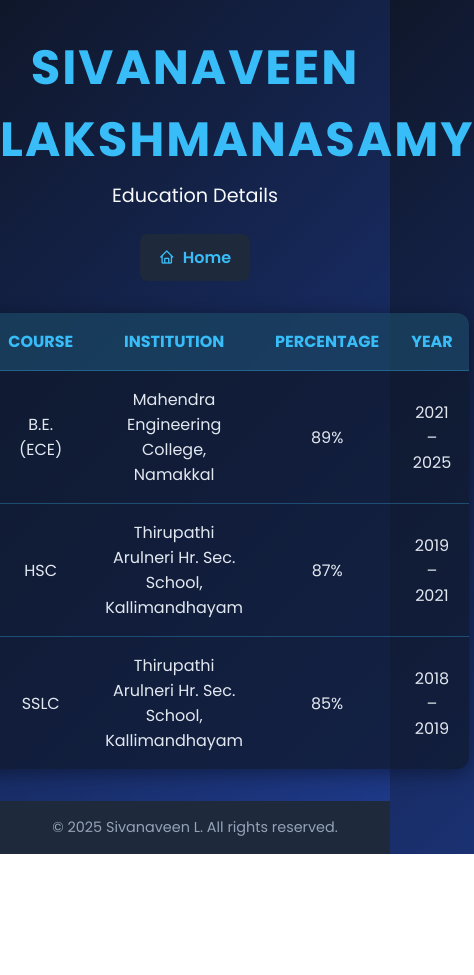
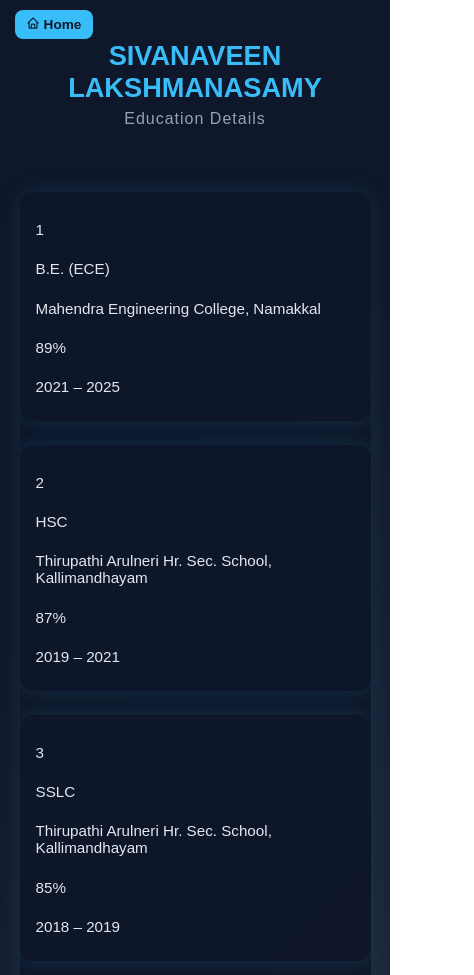
Before and after one commit to Sivanaveen27072004/sivanaveenlakshmanasamy.github.io, a plain HTML site: page education.html in a window 390 px wide. Shown: the top 975 px of the page, 474 px wide, since content can reach past the window. Before the commit the page ends 854 px from the top, so only its background shows below. Drawn offline with nearby package versions, Linux system fonts and the light colour scheme.

Commit message:
Update education.css

```diff
--- a/education.css
+++ b/education.css
@@ -1,5 +1,6 @@
-@import url('https://fonts.googleapis.com/css2?family=Poppins:wght@400;600;700&display=swap');
-
+/* ================================
+   GLOBAL
+================================ */
 * {
   margin: 0;
   padding: 0;
@@ -8,149 +9,185 @@
 
 body {
   font-family: 'Poppins', sans-serif;
-  background: linear-gradient(135deg, #0f172a, #1e3a8a);
+  background: linear-gradient(135deg, #0f172a 40%, #1e293b 100%);
   color: #e2e8f0;
   min-height: 100vh;
-  display: flex;
-  flex-direction: column;
 }
 
-/* HEADER */
+/* ================================
+   HEADER
+================================ */
 .edu-header {
   text-align: center;
-  margin-top: 2rem;
+  padding: 2.5rem 1rem 2rem;
 }
 
-.name {
-  font-size: 3rem;
-  font-weight: 700;
+.edu-header .name {
+  font-size: 2.6rem;
+  font-weight: 800;
   color: #38bdf8;
-  letter-spacing: 2px;
 }
 
-.subtitle {
+.edu-header .subtitle {
   font-size: 1.2rem;
-  color: #f8fafc;
-  margin-top: 0.3rem;
+  color: #94a3b8;
+  margin-top: 6px;
+  letter-spacing: 1px;
 }
 
-/* HOME BUTTON */
+/* ================================
+   HOME BUTTON
+================================ */
 .home-btn-container {
-  text-align: center;
-  margin-top: 1.5rem;
+  position: absolute;
+  top: 25px;
+  left: 25px;
 }
 
 .home-btn {
-  display: inline-flex;
-  align-items: center;
-  gap: 8px;
+  background: #38bdf8;
+  color: #0f172a;
+  padding: 0.6rem 1rem;
+  border-radius: 8px;
+  font-weight: 600;
   text-decoration: none;
-  background: #1e293b;
-  color: #38bdf8;
-  padding: 0.7rem 1.2rem;
-  border-radius: 8px;
-  transition: 0.3s;
-  font-weight: 600;
+  transition: 0.3s ease;
 }
 
 .home-btn:hover {
-  background: #334155;
+  background: #0ea5e9;
   transform: scale(1.05);
 }
 
-/* EDUCATION TABLE */
+/* ================================
+   EDUCATION SECTION
+================================ */
 .education-section {
-  display: flex;
-  justify-content: center;
-  align-items: center;
-  flex-grow: 1;
-  margin: 2rem 0;
+  padding: 2.5rem 10%;
+  width: 100%;
 }
 
+/* ================================
+   TABLE (DESKTOP)
+================================ */
 .education-table {
-  width: 90%;
-  max-width: 900px;
+  width: 100%;
   border-collapse: collapse;
-  background: rgba(15, 23, 42, 0.7);
-  border-radius: 12px;
+  background: rgba(15, 23, 42, 0.9);
+  border-radius: 14px;
   overflow: hidden;
-  box-shadow: 0 4px 20px rgba(0, 0, 0, 0.4);
+  box-shadow: 0 0 25px rgba(56, 189, 248, 0.12);
 }
 
-.education-table th, .education-table td {
+.education-table thead {
+  background: rgba(30, 41, 59, 0.95);
+}
+
+.education-table th,
+.education-table td {
   padding: 1rem;
   text-align: center;
-  border-bottom: 1px solid rgba(56, 189, 248, 0.3);
+  font-size: 0.95rem;
 }
 
 .education-table th {
-  background: rgba(56, 189, 248, 0.2);
   color: #38bdf8;
-  font-weight: 700;
-  font-size: 1rem;
-  text-transform: uppercase;
+  font-weight: 600;
+  letter-spacing: 0.5px;
 }
 
-.education-table tr:last-child td {
-  border-bottom: none;
+.education-table td {
+  color: #e2e8f0;
+  border-top: 1px solid rgba(56, 189, 248, 0.15);
 }
 
 .education-table tbody tr:hover {
-  background: rgba(30, 58, 138, 0.4);
-  transition: 0.3s;
+  background: rgba(56, 189, 248, 0.06);
 }
 
-/* CONTACT */
-.contact {
+/* ================================
+   FOOTER (INDEX MATCH)
+================================ */
+footer {
+  background: #1e293b;
+  padding: 1.2rem 0;
   text-align: center;
-  padding: 3rem 1rem;
-  background: #0f172a;
+  font-size: 0.9rem;
+  color: #94a3b8;
   margin-top: 3rem;
 }
 
-.contact h2 {
-  color: #38bdf8;
-  font-size: 1.8rem;
-  margin-bottom: 1.5rem;
+/* ================================
+   RESPONSIVE (TABLE → CARDS)
+================================ */
+@media (max-width: 900px) {
+
+  .education-section {
+    padding: 2rem 5%;
   }
 
-.contact-links {
-  display: flex;
-  justify-content: center;
-  flex-wrap: wrap;
-  gap: 1.5rem;
+  .edu-header .name {
+    font-size: 2rem;
   }
 
-.contact-links a {
-  text-decoration: none;
-  background: #1e293b;
-  padding: 0.8rem 1.2rem;
-  border-radius: 8px;
-  color: #38bdf8;
-  transition: 0.3s;
+  .edu-header .subtitle {
+    font-size: 1rem;
   }
 
-.contact-links a:hover {
-  background: #334155;
+  /* Hide table header */
+  .education-table thead {
+    display: none;
   }
 
-/* FOOTER */
-footer {
-  text-align: center;
-  padding: 1rem 0;
-  background: #1e293b;
-  color: #94a3b8;
-  font-size: 0.9rem;
+  /* Convert rows to cards */
+  .education-table,
+  .education-table tbody,
+  .education-table tr,
+  .education-table td {
+    display: block;
+    width: 100%;
   }
 
-/* FADE-IN EFFECT */
-.fade {
-  opacity: 0;
-  transform: translateY(30px);
-  transition: all 0.8s ease-out;
+  .education-table tr {
+    background: rgba(15, 23, 42, 0.9);
+    margin-bottom: 1.5rem;
+    border-radius: 14px;
+    padding: 1rem;
+    box-shadow: 0 0 20px rgba(56, 189, 248, 0.15);
   }
 
-.visible {
-  opacity: 1;
-  transform: translateY(0);
+  .education-table td {
+    text-align: left;
+    padding: 0.6rem 0;
+    border: none;
+    font-size: 0.95rem;
   }
+
+  .education-table td::before {
+    content: attr(data-label);
+    font-weight: 600;
+    color: #38bdf8;
+    display: block;
+    margin-bottom: 0.2rem;
+  }
+}
+
+/* ================================
+   SMALL MOBILE
+================================ */
+@media (max-width: 480px) {
+
+  .home-btn-container {
+    top: 15px;
+    left: 15px;
+  }
+
+  .home-btn {
+    padding: 0.45rem 0.7rem;
+    font-size: 0.85rem;
+  }
+
+  .edu-header .name {
+    font-size: 1.7rem;
+  }
+}
```
Lines whose indentation alone changed are shown as unchanged.
